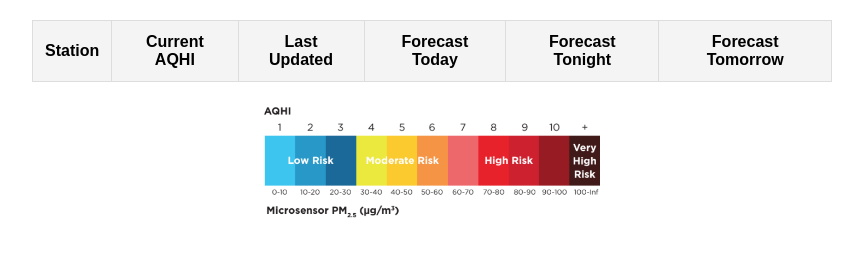
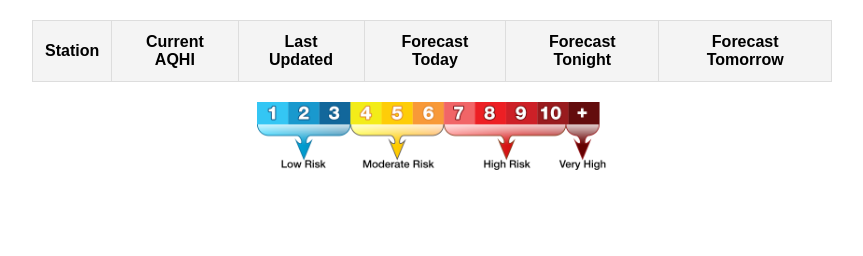
Before and after one commit to DKevinM/QRTest3, a plain HTML site: page index.html in a window 1280 px wide. Shown: the whole page, without its empty margins (208-1071 px from the left). Drawn offline with Linux system fonts and the light colour scheme; no server answers.

Commit message:
Update index.html

```diff
--- a/index.html
+++ b/index.html
@@ -39,7 +39,7 @@
                 <!-- Rows will be inserted dynamically -->
             </tbody>
         </table>
-        <img src="aqhilegend.png">
+        <img src="aep-aqhi-scale.png">
     </div>
 
     <script>
```
